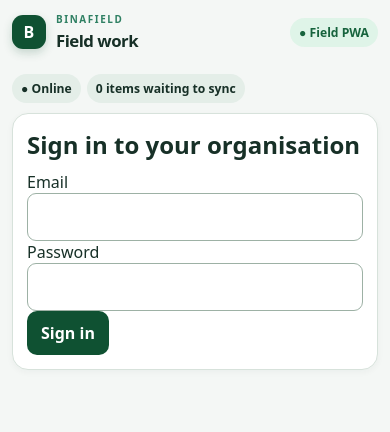
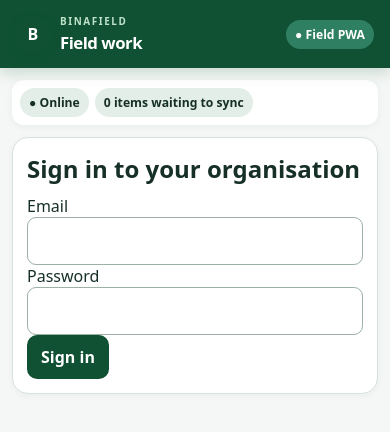
Before and after one commit to EffortEdutech/BinaField, a React (Vite) app in the folder apps/field-pwa/: page / in a window 390 px wide. Shown: the top 432 px of the page. Built offline with nearby package versions, Linux system fonts and the light colour scheme.

Commit message:
Strengthen mobile field visual language

```diff
--- a/apps/field-pwa/src/app/FieldApp.tsx
+++ b/apps/field-pwa/src/app/FieldApp.tsx
@@ -325,7 +325,7 @@ function Assignment({
     statusLabel[assignment.local_execution_status] ??
     "Ready to work";
   return (
-    <article className="card" data-testid="assignment">
+    <article className={`card assignment-card${open ? " assignment-card-open" : ""}`} data-testid="assignment">
       <div className="assignment-head">
         <div>
           <h3>
@@ -464,7 +464,7 @@ function Form({
         onChange={onFile}
       />
       {currentFields.map((f) => (
-        <div className="field" key={f.id}>
+        <div className={`field ${f.type === "photo" ? "capture-field" : ""} ${f.type === "signature" ? "signoff-field" : ""}`} key={f.id}>
           <label htmlFor={`f-${f.id}`}>
             {f.label}
             {f.required ? " *" : ""}
--- a/apps/field-pwa/src/app/field.css
+++ b/apps/field-pwa/src/app/field.css
@@ -36,6 +36,8 @@ button:focus-visible, input:focus-visible, select:focus-visible, textarea:focus-
 .filter-tabs button { min-height: 38px; padding: 8px 12px; background: #e4eee8; color: #173027; white-space: nowrap; font-size: .82rem; }
 .filter-tabs button.selected { background: #0f5132; color: #fff; }
 .assignment-head { display: flex; justify-content: space-between; gap: 12px; align-items: flex-start; }
+.assignment-card { border-left: 5px solid #8ac6a1; }
+.assignment-card-open { border-left-color: #0f5132; }
 .muted { color: #5b6c63; font-size: .9rem; }
 .actions { display: flex; flex-wrap: wrap; gap: 8px; margin-top: 14px; }
 .field { margin: 18px 0; }
@@ -61,6 +63,9 @@ button:focus-visible, input:focus-visible, select:focus-visible, textarea:focus-
 .field textarea { min-height: 90px; resize: vertical; }
 .field-error { color: #8a1c1c; font-size: .9rem; margin: 6px 0 0; }
 .photo-grid { display: flex; flex-wrap: wrap; gap: 10px; margin-top: 10px; }
+.capture-field { padding: 14px; border: 1px dashed #8db49a; border-radius: 14px; background: #f3faf5; }
+.capture-field > button.secondary { width: 100%; min-height: 52px; border: 1px solid #8db49a; background: #fff; color: #0f5132; }
+.signoff-field { padding: 14px; border: 1px solid #d7e7dc; border-radius: 14px; background: #fbfdfb; }
 .photo-card { width: 120px; border: 1px solid #c7d7cc; border-radius: 10px; overflow: hidden; background: #f7faf8; }
 .photo-card img { width: 100%; height: 86px; object-fit: cover; display: block; background: #dfe9e2; }
 .photo-card .photo-meta { padding: 7px; font-size: .78rem; }
@@ -101,11 +106,12 @@ button:focus-visible, input:focus-visible, select:focus-visible, textarea:focus-
 .briefing-list span { color: #5b6c63; font-size: .82rem; }
 @media (max-width: 600px) {
   body { background: #f4f7f5; }
-  .field-shell { max-width: 100%; padding: 12px 12px 88px; }
-  .field-header { position: sticky; top: 0; z-index: 5; margin: -12px -12px 0; padding: 12px; background: #f4f7f5ee; backdrop-filter: blur(12px); }
+  .field-shell { max-width: 100%; padding: 0 12px 88px; }
+  .field-header { position: sticky; top: 0; z-index: 5; margin: 0 -12px; padding: 14px 16px; color: #fff; background: #0f5132; box-shadow: 0 4px 14px #0f513233; }
   .field-header h1 { font-size: 1.05rem; }
-  .brand-kicker { font-size: .62rem; }
-  .status-bar { margin: 10px 0; gap: 6px; }
+  .field-header .brand-kicker { color: #bfe2ca; font-size: .62rem; }
+  .field-header .status-pill { background: #2f8063; color: #fff; }
+  .status-bar { margin: 12px 0; gap: 6px; padding: 8px; border-radius: 12px; background: #fff; box-shadow: 0 2px 8px #1730270d; }
   .status-bar .muted { width: 100%; font-size: .78rem; }
   .status-pill { padding: 6px 9px; font-size: .76rem; }
   .welcome-strip { margin: 12px 0; padding: 16px; border-radius: 18px; }
@@ -123,6 +129,7 @@ button:focus-visible, input:focus-visible, select:focus-visible, textarea:focus-
   .assignment-head { display: flex; }
   .assignment-head h3 { font-size: 1rem; }
   .assignment-head .status-pill { flex: 0 0 auto; }
+  .assignment-card { border-left-width: 4px; }
   .actions { gap: 8px; }
   .actions button { flex: 1; }
   .sign-out { flex: 0 0 auto !important; }
@@ -132,6 +139,7 @@ button:focus-visible, input:focus-visible, select:focus-visible, textarea:focus-
   .photo-grid { display: grid; grid-template-columns: repeat(2, minmax(0, 1fr)); }
   .photo-card { width: auto; }
   .photo-card img { height: 112px; }
+  .capture-field { margin-left: -2px; margin-right: -2px; }
   .repeat-row { grid-template-columns: 1fr; }
   .form-heading { margin: 0 -2px; padding: 10px 2px; }
   .form-progress { height: 9px; }
```
